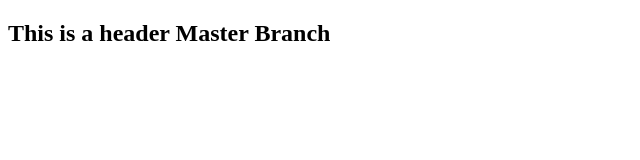
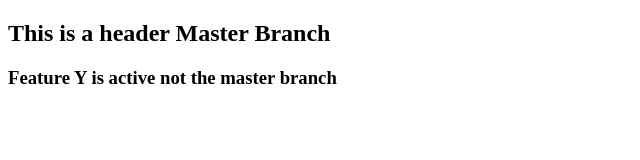
Before and after one commit to hckscripter6/github, a plain HTML site: page index.html in a window 1280 px wide. Shown: the whole page, without its empty margins (0-640 px from the left). Drawn offline with Linux system fonts and the light colour scheme.

Commit message:
add feature y

```diff
--- a/index.html
+++ b/index.html
@@ -6,6 +6,7 @@
   </head>
   <body>
     <h2>This is a header Master Branch</h2>
+    <h3>Feature Y is active not the master branch</h3>
     <p id="results"></p>
 
     <script src="interactivity.js"></script>
```
